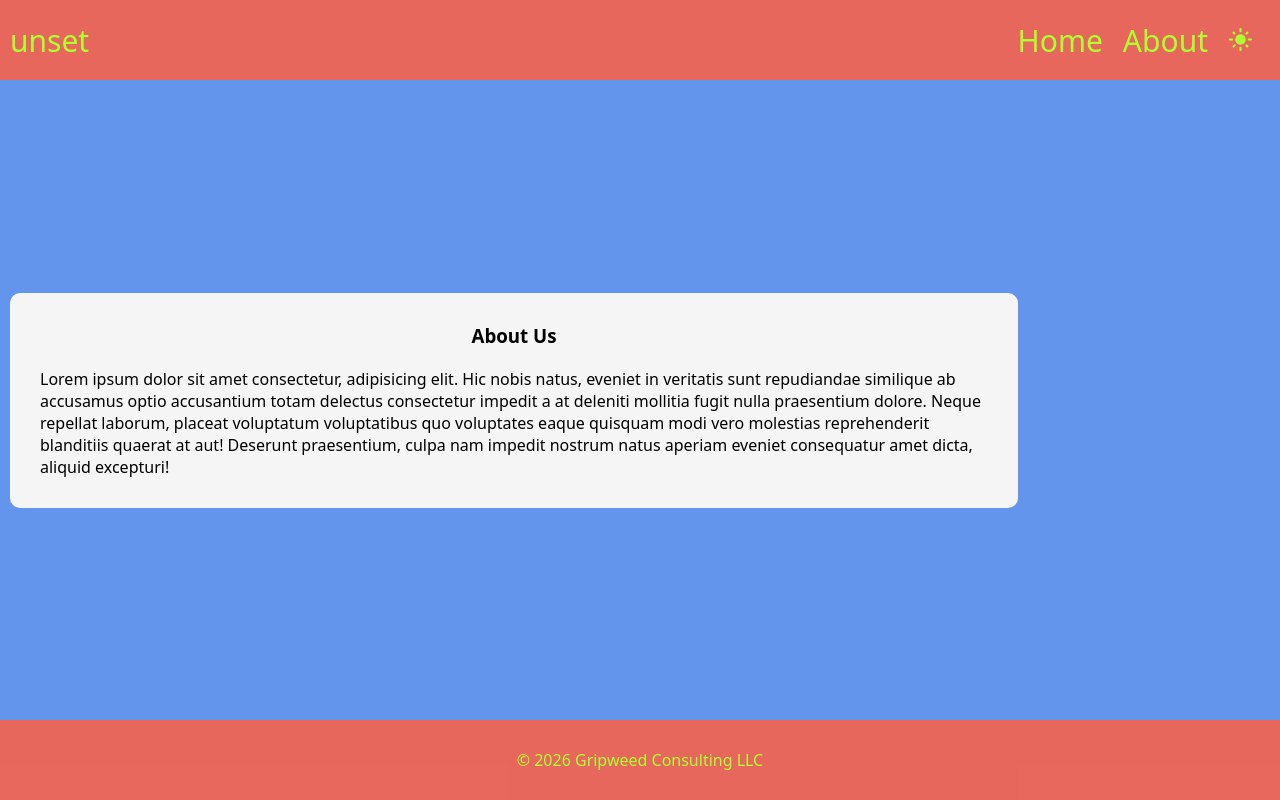
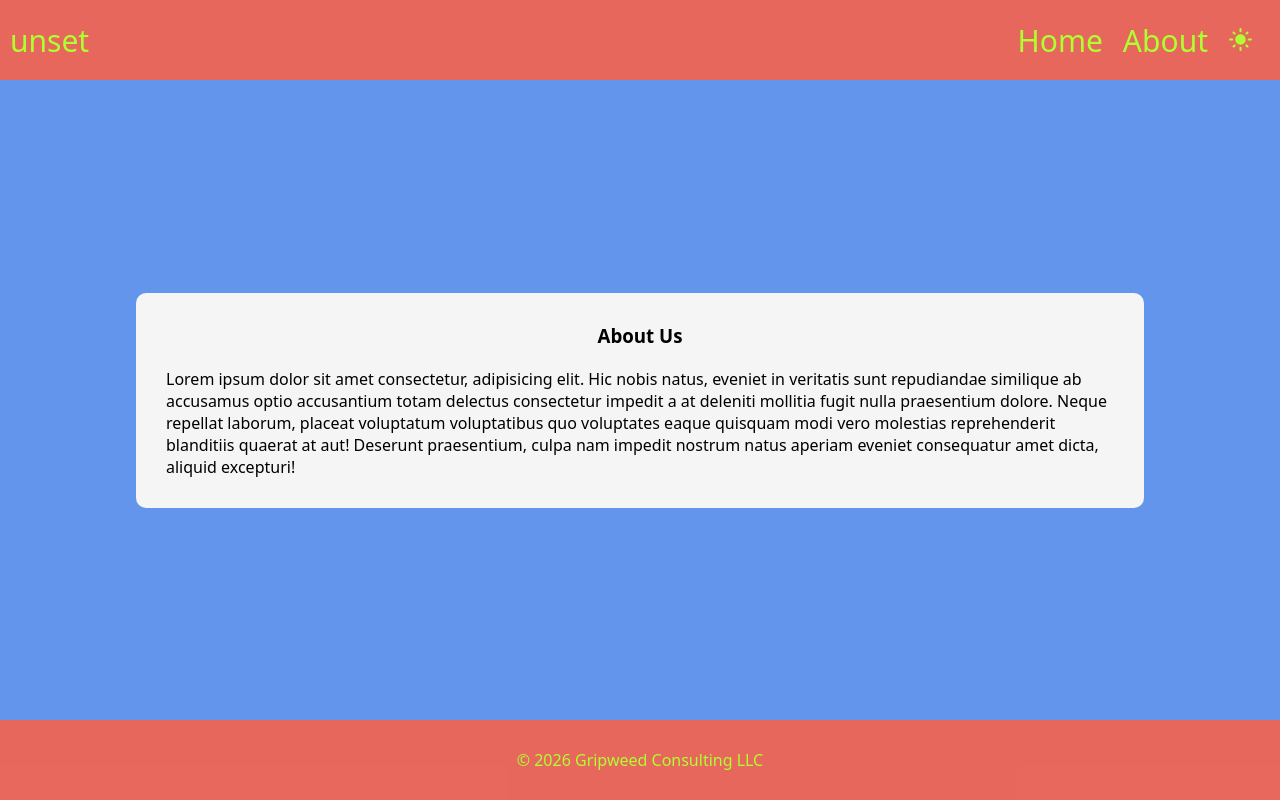
Before and after one commit to leighmforrest/seed, a React (Vite) app: page /about in a window 1280 px wide. Built offline with nearby package versions, Linux system fonts and the light colour scheme; no server answers.

Commit message:
tweak on about page

```diff
--- a/src/components/AboutContent/index.tsx
+++ b/src/components/AboutContent/index.tsx
@@ -2,7 +2,7 @@ import styles from "./styles.module.css";
 
 const AboutContent = () => {
   return (
-    <div className={styles.contentContainer}>
+    <div className={styles.contentContainer} data-testid="about-page">
       <h3>About Us</h3>
       <p>
         Lorem ipsum dolor sit amet consectetur, adipisicing elit. Hic nobis
--- a/src/pages/AboutPage.tsx
+++ b/src/pages/AboutPage.tsx
@@ -1,9 +1,9 @@
 import AboutContent from "@/components/AboutContent"
 const About = () => {
   return (
-    <div data-testid="about-page">
+    <>
       <AboutContent />
-    </div>
+    </>
   )
 }
 
```
